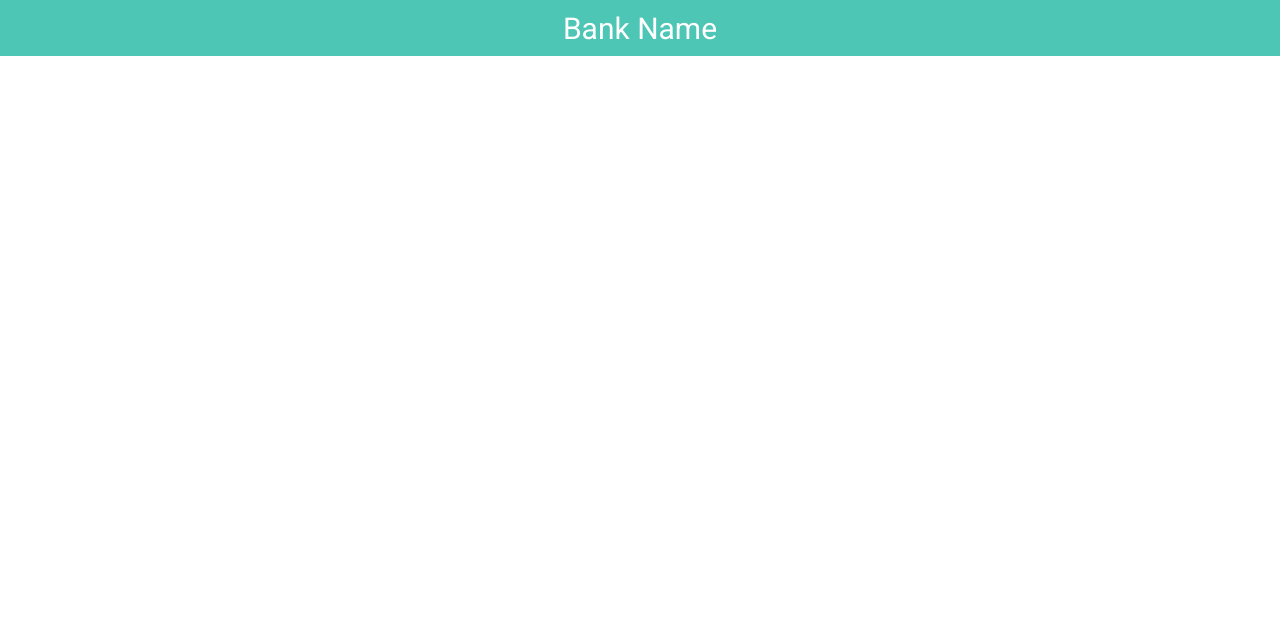
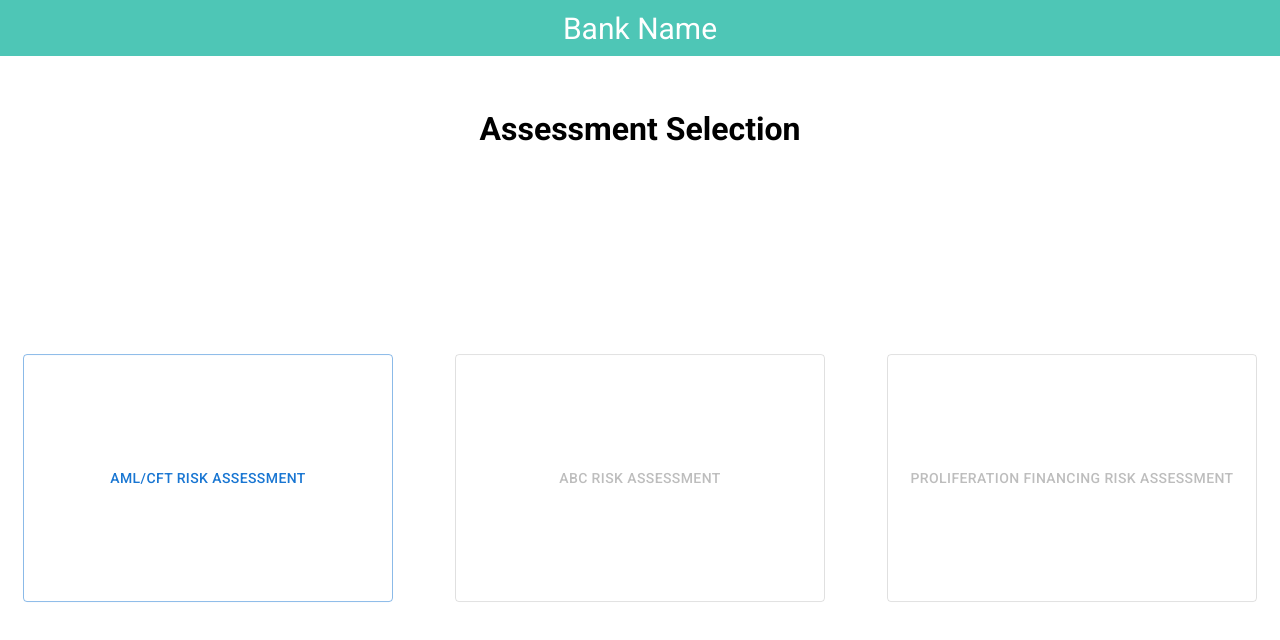
Before and after one commit to Naeem2111/LawFirmApp, a React (Create React App) app: page /assessment in a window 1280 px wide. Shown: the top 640 px of the page. Built offline with nearby package versions, Linux system fonts and the light colour scheme.

Commit message:
Assessment screen

```diff
--- a/package.json
+++ b/package.json
@@ -5,7 +5,6 @@
   "dependencies": {
     "@emotion/react": "^11.7.1",
     "@emotion/styled": "^11.6.0",
-    "@material-ui/data-grid": "^4.0.0-alpha.37",
     "@mui/icons-material": "^5.3.1",
     "@mui/lab": "^5.0.0-alpha.64",
     "@mui/material": "^5.3.1",
@@ -16,7 +15,7 @@
     "react": "^17.0.2",
     "react-dom": "^17.0.2",
     "react-router-dom": "^5.3.0",
-    "react-scripts": "4.0.3",
+    "react-scripts": "^5.0.0",
     "sass": "^1.42.1",
     "web-vitals": "^1.1.2"
   },
--- a/src/App.jsx
+++ b/src/App.jsx
@@ -5,6 +5,7 @@ import Home from './Pages/Home/Home'
 import Risktables from './Pages/RiskTables/Risktables'
 import IRA from './Pages/IRA/IRA'
 import CustomerRisk from './Pages/IRA/CustomerRisk/CustomerRisk'
+import Assessment from './Pages/Assessment/Assessment'
 const App = () => {
   return (
     <div>
@@ -26,6 +27,9 @@ const App = () => {
           <Route exact path="/customer-risk">
             <CustomerRisk />
           </Route>
+          <Route exact path="/assessment">
+            <Assessment />
+          </Route>
         </Switch>
       </Router>
     </div>
--- /dev/null
+++ b/src/Pages/Assessment/Assessment.jsx
@@ -0,0 +1,37 @@
+import './Assessment.scss'
+import { Link } from 'react-router-dom'
+import { Button } from '@mui/material'
+import Grid from '@mui/material/Grid'
+const Assessment = () => {
+  return (
+    <div className="assessment">
+      <h1>Assessment Selection</h1>
+
+      <Grid container spacing={2}>
+        <Grid item xs={4}>
+          <Link to="/home">
+            <Button variant="outlined" className="risk-btn">
+              AML/CFT Risk Assessment
+            </Button>
+          </Link>
+        </Grid>
+        <Grid item xs={4}>
+          <Link to="#">
+            <Button disabled variant="outlined" className="risk-btn">
+              ABC Risk Assessment
+            </Button>
+          </Link>
+        </Grid>
+        <Grid item xs={4}>
+          <Link to="#">
+            <Button disabled variant="outlined" className="risk-btn">
+              Proliferation Financing Risk Assessment
+            </Button>
+          </Link>
+        </Grid>
+      </Grid>
+    </div>
+  )
+}
+
+export default Assessment
--- /dev/null
+++ b/src/Pages/Assessment/Assessment.scss
@@ -0,0 +1,46 @@
+$thick: 3px;
+$pad: 0.7em;
+$extra: calc(#{$pad} * 1.2);
+$color: #149887;
+
+.assessment {
+  background: white;
+  text-align: center;
+  display: flex;
+  min-height: 80vh;
+  flex-direction: column;
+  justify-content: space-evenly;
+  align-items: center;
+  width: 100%;
+  .menu {
+    flex-direction: row;
+    justify-content: space-evenly;
+    align-items: flex-start;
+  }
+  h1 {
+    margin-bottom: 14vh;
+  }
+  a {
+    color: black;
+    text-decoration: none;
+    padding: $pad $extra;
+    display: block;
+    border: $thick solid transparent;
+    position: relative;
+    font-size: 1.5em;
+    cursor: pointer;
+    letter-spacing: 0.07em;
+    position: flex;
+    left: 50%;
+    top: 50%;
+    transform: translate(-50%, -50%);
+    margin-bottom: 5vh;
+  }
+
+  .risk-btn {
+    height: 100%;
+    width: 100%;
+    padding-top: 30%;
+    padding-bottom: 30%;
+  }
+}
--- a/src/Pages/Login/Login.jsx
+++ b/src/Pages/Login/Login.jsx
@@ -22,7 +22,7 @@ const Home = () => {
               variant="filled"
               label="Password"
             />
-            <Link to="/home" className="btnLogin">
+            <Link to="/assessment" className="btnLogin">
               <Button variant="outlined">Log In</Button>
             </Link>
           </form>
--- a/src/Pages/RiskTables/risktables.jsx
+++ b/src/Pages/RiskTables/risktables.jsx
@@ -21,7 +21,7 @@ const Risktables = () => {
   }
   return (
     <div className="risktables">
-      n<h1>Risk Factors</h1>
+      <h1>Risk Factors</h1>
       <TabContext value={tabListValue}>
         <Tablist value={tabListValue} onChange={handleChange}>
           <Tab label="Country" value="Country" />
```
Also changed, not shown: 1 other file (tests, documents, lock files or other folders).
